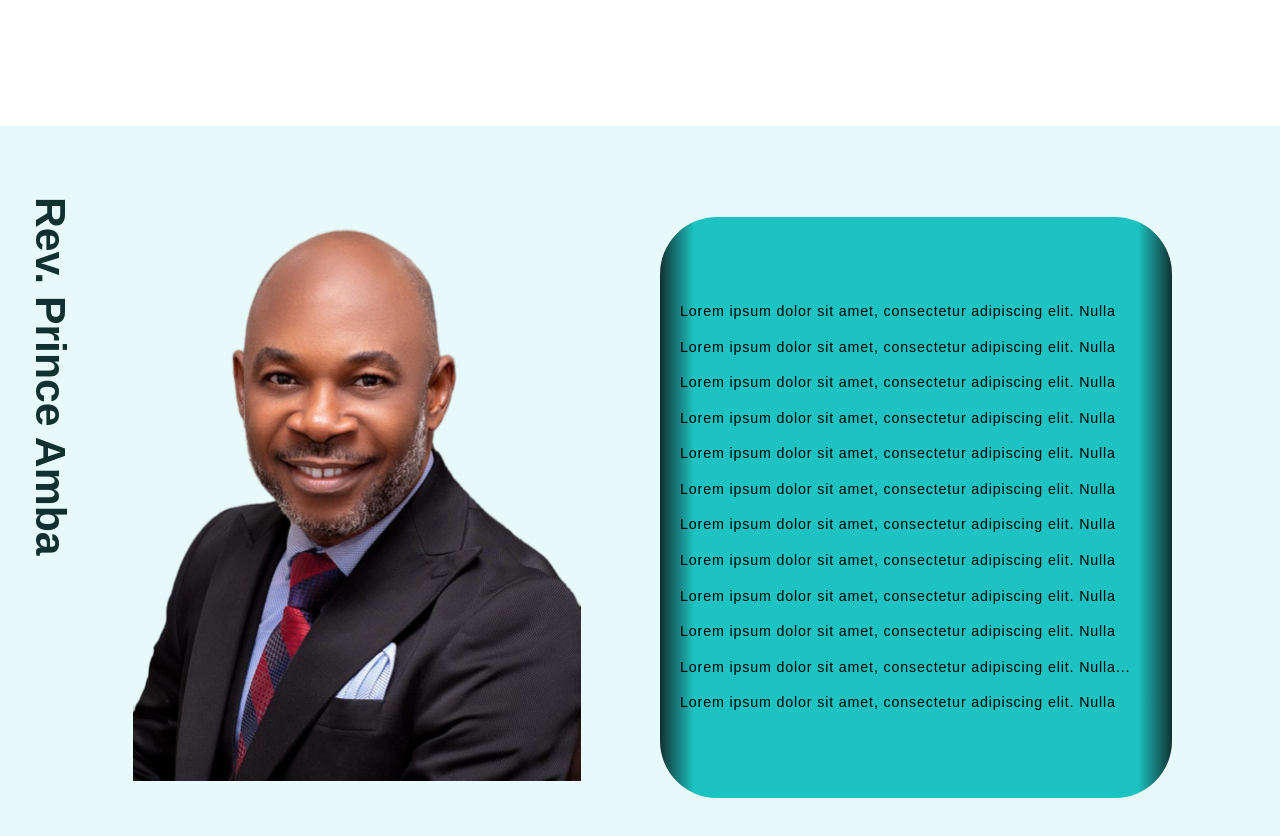
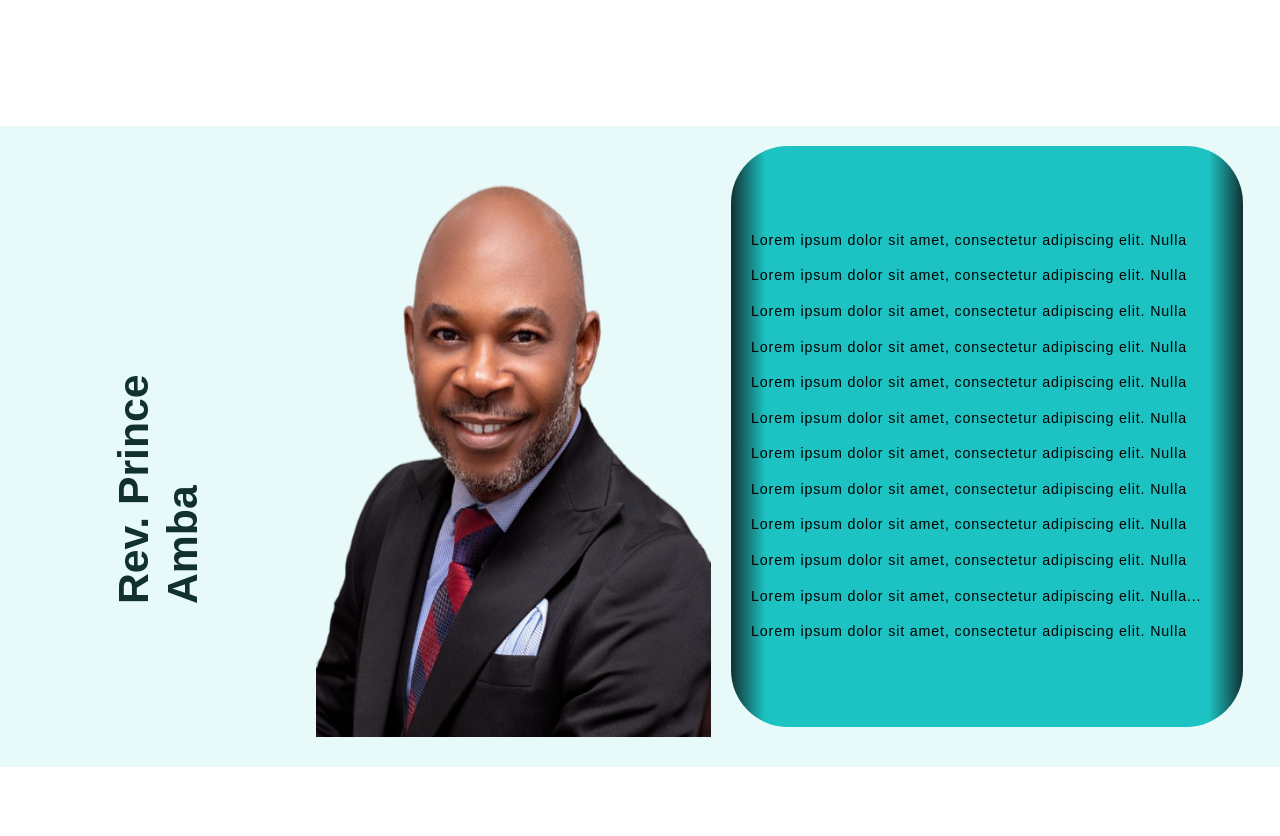
Before and after one commit to Iydeejames/Fortress-of-hope, a React (Create React App) app: page / in a window 1280 px wide. Shown: the part 1840-2676 px from the top of the page. After the commit the page ends 2607 px from the top, so only its background shows below. Built offline with nearby package versions, Linux system fonts and the light colour scheme.

Commit message:
Update App.css

```diff
--- a/src/App.css
+++ b/src/App.css
@@ -303,7 +303,7 @@ video {
   background-color: rgba(29, 194, 194, 0.103);
   display: flex;
   justify-content: space-between;
-  align-items: flex-start;
+  align-items: center; /* Center items vertically */
 }
 
 .about-section-left {
@@ -314,21 +314,19 @@ video {
   font-family: cursive;
   font-size: 2rem;
   color: rgb(17, 49, 49);
-  margin-top: 5rem;
-  margin-left: 2%;
-  writing-mode: vertical-lr;
+
+  transform: rotate(-90deg); /* Rotate the text */
+
 }
 
 .about-section-left img {
   max-width: 100%;
   height: 73vh;
-  margin-top: 5rem;
 }
 
 .about-section-right {
   flex-basis: 50%;
   padding: 20px;
-  margin-top: 5rem;
 }
 
 .main-card {
@@ -347,8 +345,12 @@ video {
   letter-spacing: 0.06em;
 }
 
+.small-cards {
+  display: flex;
+}
+
 .small-cards img {
-  width: 20rem;
+  max-width: 50%; /* Adjust the width as needed */
   height: auto;
-  margin-bottom: 10px;
+  margin-right: 10px; /* Add some spacing between the images */
 }
```
